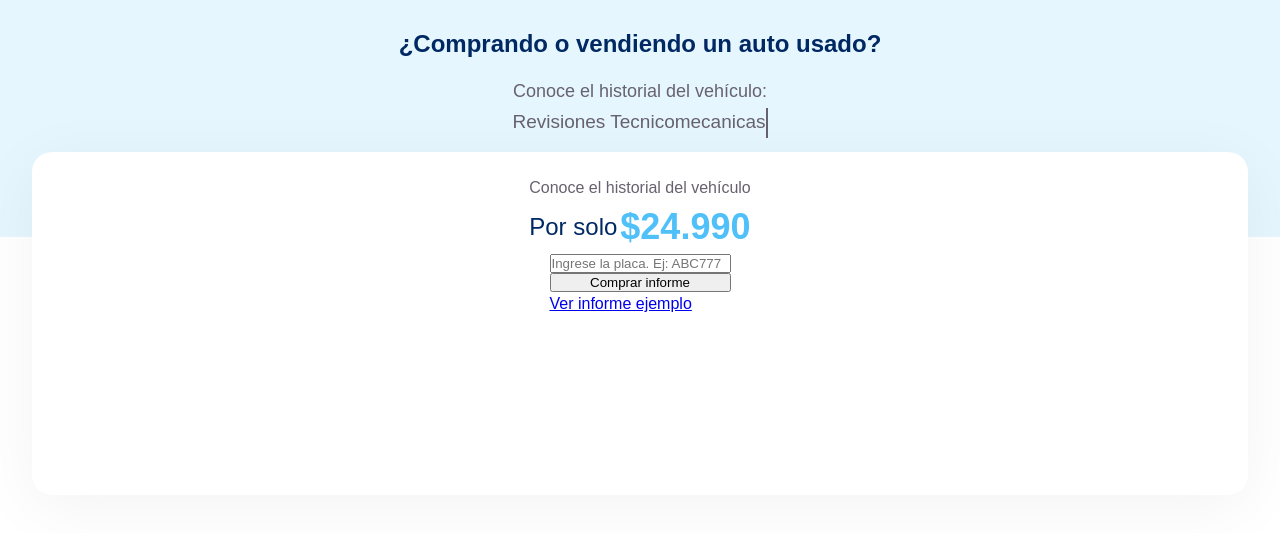
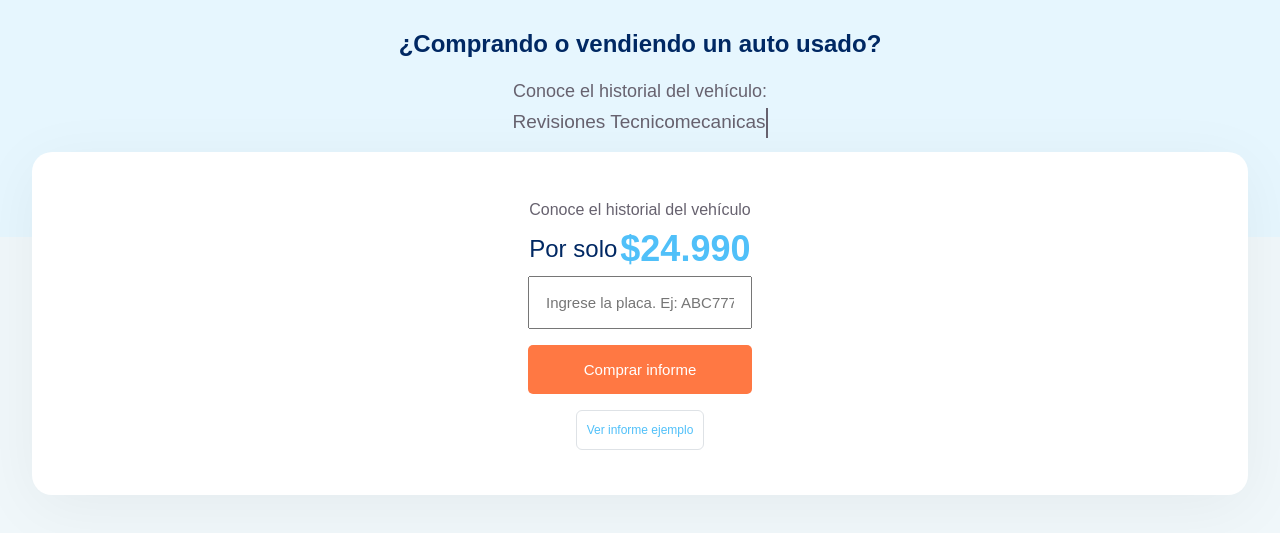
Before and after one commit to MauroRivero21/autosafe, a plain HTML site: page index.html in a window 1280 px wide. Shown: the part 107-640 px from the top of the page. Drawn offline with Linux system fonts and the light colour scheme; files whose address does not match are found by name.

Commit message:
Se crea boton parar comprar el informe y el enlace para ver el historial del vehiculo

```diff
--- a/index.html
+++ b/index.html
@@ -72,7 +72,6 @@
         <span id="dynamic-text" class="dynamic-text"></span>
     </section>
     <!--SECCION COMPRAR INFORME-->
-
     <div class="section-search">
         <div class="container-search">
             <p>Conoce el historial del vehículo</p>
@@ -84,9 +83,9 @@
 
 
         <form action="#" class="container-inform">
-            <input type="text" placeholder="Ingrese la placa. Ej: ABC777">
-            <button>Comprar informe</button>
-            <a href="#">Ver informe ejemplo</a>
+            <input type="text" class="input-placa" placeholder="Ingrese la placa. Ej: ABC777">
+            <button class="button-informe">Comprar informe</button>
+            <a href="#" class="informe-ejemplo">Ver informe ejemplo</a>
         </form>
     </div>
     <script src="./script.js"></script>
--- a/style/style.css
+++ b/style/style.css
@@ -17,6 +17,8 @@ body {
   font-family: Arial, sans-serif;
   line-height: 1.5;
   color: #67626f;
+  background-color: #f0f7fa;
+
 }
 
 img {
@@ -229,6 +231,7 @@ img {
   display: flex;
   flex-direction: column;
   align-items: center;
+  justify-content: center;
   background-color: #ffffff;
   height: 100px;
   border-radius: 20px;
@@ -253,21 +256,50 @@ img {
   gap: 3px;
 }
 
-.paragraph-section2{
+.paragraph-section2 {
   font-weight: 500;
   color: rgb(0 40 99/1);
   font-size: 24px;
 }
 
-.container-price .price{
+.container-price .price {
   font-size: 36px;
   font-weight: 600;
   color: rgb(80 192 249/1);
 }
 
-.container-inform{
+.container-inform {
   display: flex;
   flex-direction: column;
+  gap: 16px;
+}
+
+.input-placa {
+  padding: 1rem;
+  width: 224px;
+  font-size: 15px;
+}
+
+.informe-ejemplo {
+  font-size:12px;
+  color: rgb(80 192 249/1);
+  text-decoration: none;
+  border: 1px solid #dee2e6;
+  text-align: center;
+  padding: 10px;
+  margin: auto;
+  border-radius: 6px;
+}
+
+.button-informe {
+  background-color: rgb(255 120 67/1);
+  cursor: pointer;
+  color: white;
+  border-radius: 5px;
+  padding: 1rem;
+  box-shadow: none;
+  border: none;
+  font-size: 15px;
 }
 
 /*MEDIA QUERY*/
```
Lines whose indentation alone changed are shown as unchanged.
